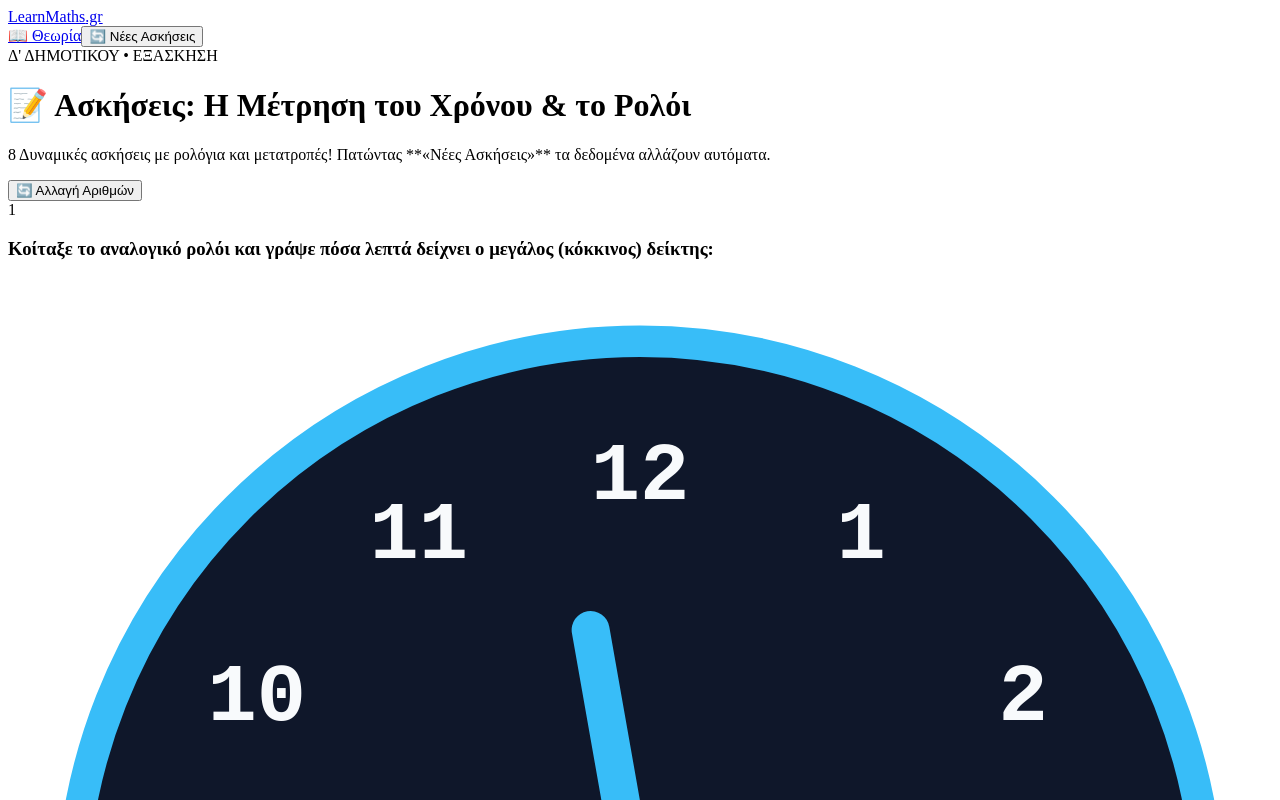
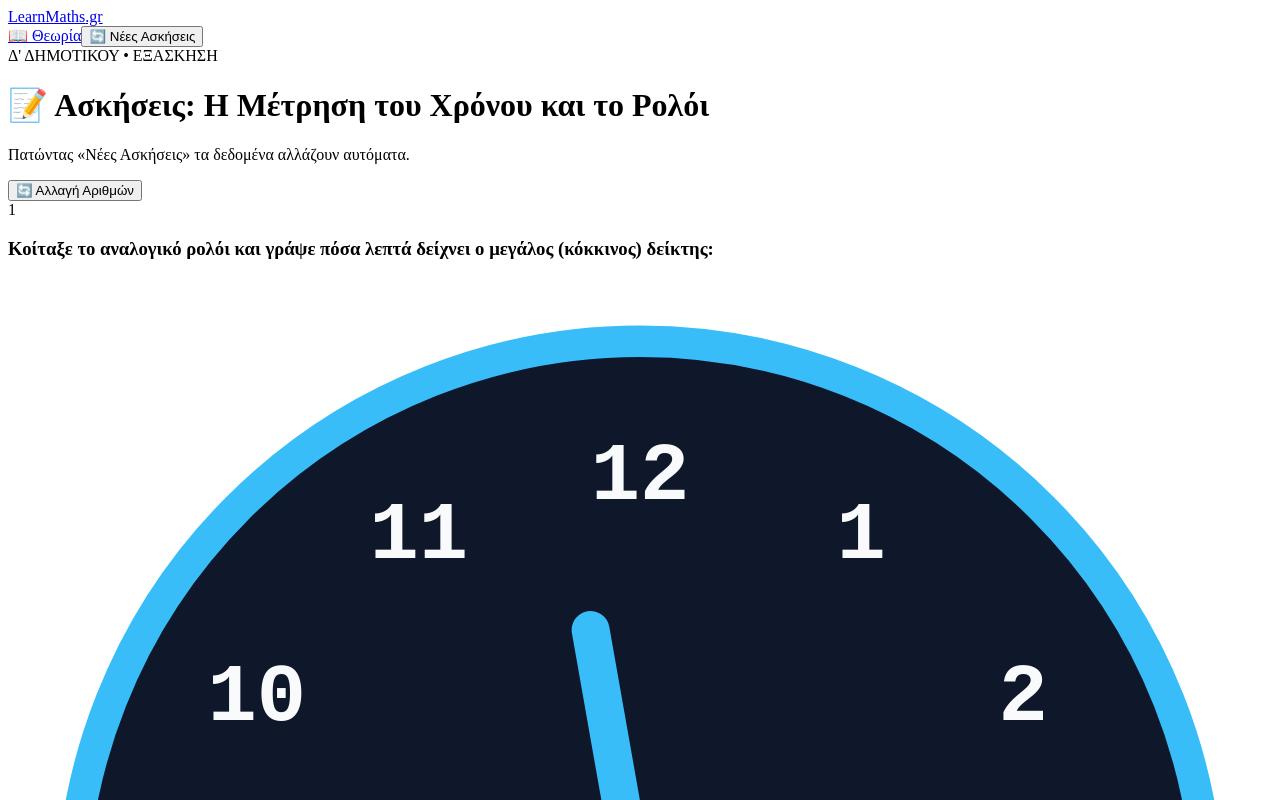
Before and after one commit to gkrimpas-lab/learn-maths-2026, a Next.js app: page /d-dimotikou/25-ora-ask in a window 1280 px wide. Shown: the top 800 px of the page. Built offline with nearby package versions, Linux system fonts and the light colour scheme.

Commit message:
Update 25-ora-ask.js

```diff
--- a/pages/d-dimotikou/25-ora-ask.js
+++ b/pages/d-dimotikou/25-ora-ask.js
@@ -318,10 +318,10 @@ export default function OraAskPage() {
                 Δ' ΔΗΜΟΤΙΚΟΥ • ΕΞΑΣΚΗΣΗ
               </span>
               <h1 className="text-3xl lg:text-4xl font-black tracking-tight mt-2">
-                📝 Ασκήσεις: Η Μέτρηση του Χρόνου & το Ρολόι
+                📝 Ασκήσεις: Η Μέτρηση του Χρόνου και το Ρολόι
               </h1>
               <p className="text-blue-100 text-sm md:text-base mt-1">
-                8 Δυναμικές ασκήσεις με ρολόγια και μετατροπές! Πατώντας **«Νέες Ασκήσεις»** τα δεδομένα αλλάζουν αυτόματα.
+                Πατώντας «Νέες Ασκήσεις» τα δεδομένα αλλάζουν αυτόματα.
               </p>
             </div>
 
```
